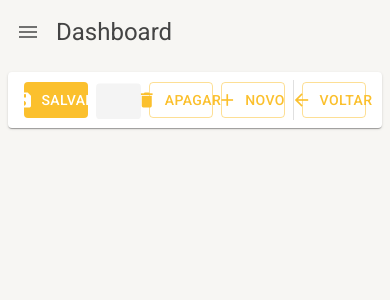
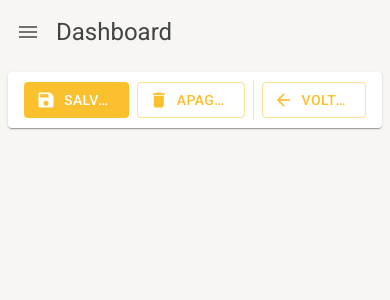
Before and after one commit to wmfariadev/crud-ts-mui, a React (Create React App) app: page /dashbord in a window 390 px wide. Shown: the top 300 px of the page. Built offline with nearby package versions, Linux system fonts and the light colour scheme.

Commit message:
feat: botoões responsivos

```diff
--- a/src/pages/dashboard/Dashboard.tsx
+++ b/src/pages/dashboard/Dashboard.tsx
@@ -10,7 +10,8 @@ export const Dashboard: React.FC = () => {
         // <ToolsList showInputSearch showNewButton />
         <ToolsDetail
           showSaveCloseButton
-          showSaveCloseButtonLoading />
+          showNewButton
+        />
       )}>
     </DefaultLayout>
   )
--- a/src/shared/components/tools-detail/ToolsDetail.tsx
+++ b/src/shared/components/tools-detail/ToolsDetail.tsx
@@ -1,5 +1,5 @@
 import { ReactNode } from 'react'
-import { Box, Button, Divider, Icon, Paper, Skeleton, useTheme } from '@mui/material'
+import { Box, Button, Divider, Icon, Paper, Skeleton, Typography, useTheme, useMediaQuery } from '@mui/material'
 
 interface IToolsDetailProps {
   children?: ReactNode
@@ -41,8 +41,9 @@ export const ToolsDetail: React.FC<IToolsDetailProps> = ({
   onClickSaveButton,
   onClickSaveCloseButton
 }: IToolsDetailProps) => {
-
   const theme = useTheme()
+  const smDown = useMediaQuery(theme.breakpoints.down('sm'))
+  const mdDown = useMediaQuery(theme.breakpoints.down('md'))
 
   return (
     <Box
@@ -62,13 +63,15 @@ export const ToolsDetail: React.FC<IToolsDetailProps> = ({
             disableElevation
             variant='contained'
             startIcon={<Icon>save</Icon>}>
-            Salvar
+            <Typography variant='button' noWrap>
+              Salvar
+            </Typography>
           </Button>
 
         )}
       {showSaveButtonLoading && (<Skeleton width={110} height={60} />)}
 
-      {(showSaveCloseButton && !showSaveCloseButtonLoading) &&
+      {(showSaveCloseButton && !showSaveCloseButtonLoading && !smDown && !mdDown) &&
         (
           <Button
             onClick={onClickSaveCloseButton}
@@ -76,11 +79,13 @@ export const ToolsDetail: React.FC<IToolsDetailProps> = ({
             disableElevation
             variant='outlined'
             startIcon={<Icon>save</Icon>}>
-            Salvar e Voltar
+            <Typography variant='button' noWrap>
+              Salvar e Voltar
+            </Typography>
           </Button>
 
         )}
-      {showSaveCloseButtonLoading && (<Skeleton width={178} height={60} />)}
+      {(showSaveCloseButtonLoading && !smDown && !mdDown) && (<Skeleton width={178} height={60} />)}
 
       {(showDeleteButton && !showDeleteButtonLoading) &&
         (
@@ -90,13 +95,15 @@ export const ToolsDetail: React.FC<IToolsDetailProps> = ({
             disableElevation
             variant='outlined'
             startIcon={<Icon>delete</Icon>}>
-            Apagar
+            <Typography variant='button' noWrap>
+              Apagar
+            </Typography>
           </Button>
 
         )}
       {showDeleteButtonLoading && (<Skeleton width={110} height={60} />)}
 
-      {(showNewButton && !showNewButtonLoading) &&
+      {(showNewButton && !showNewButtonLoading && !smDown) &&
         (
           <Button
             onClick={onClickNewButton}
@@ -104,11 +111,13 @@ export const ToolsDetail: React.FC<IToolsDetailProps> = ({
             disableElevation
             variant='outlined'
             startIcon={<Icon>add</Icon>}>
-            {textNewButton}
+            <Typography variant='button' noWrap>
+              {textNewButton}
+            </Typography>
           </Button>
 
         )}
-      {showNewButtonLoading && (<Skeleton width={110} height={60} />)}
+      {(showNewButtonLoading && !smDown && !mdDown) && (<Skeleton width={110} height={60} />)}
 
       <Divider variant='middle' orientation='vertical' />
 
@@ -120,7 +129,9 @@ export const ToolsDetail: React.FC<IToolsDetailProps> = ({
             disableElevation
             variant='outlined'
             startIcon={<Icon>arrow_back</Icon>}>
-            Voltar
+            <Typography variant='button' noWrap>
+              Voltar
+            </Typography>
           </Button>
 
         )}
--- a/src/shared/themes/Light.ts
+++ b/src/shared/themes/Light.ts
@@ -22,7 +22,13 @@ export const LightTheme = createTheme({
     }
   },
   typography: {
-    allVariants: {
+    h3: {
+      color: '#444444',
+    },
+    h4: {
+      color: '#444444',
+    },
+    h5: {
       color: '#444444',
     }
   }
```
